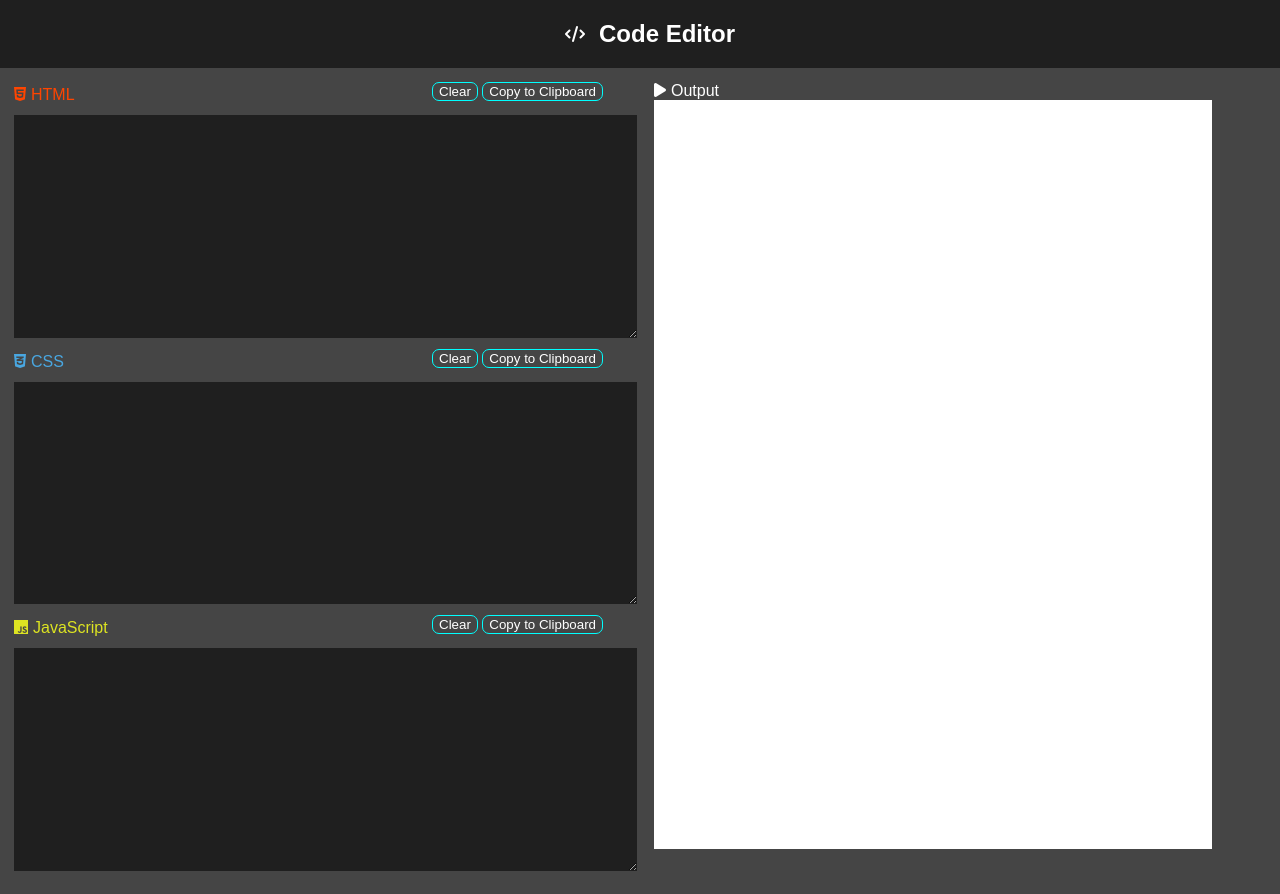
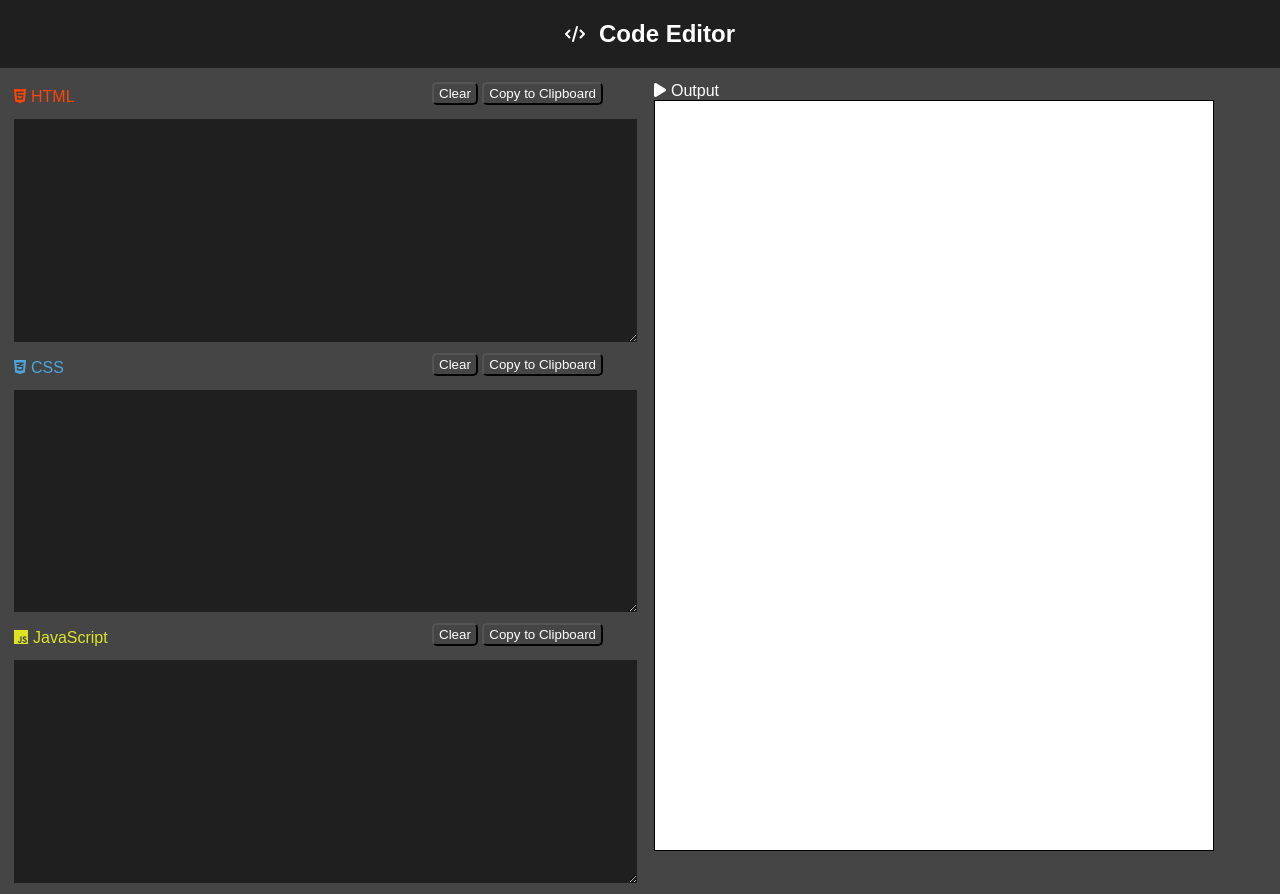
Before and after one commit to Mayankkatheriya/Mct_4, a browser extension: page Ayush_Code_Editor_Using_Javascript/home.html in a window 1280 px wide. Drawn offline with Linux system fonts and the light colour scheme.

Commit message:
UI for buttons improved

```diff
--- a/Ayush_Code_Editor_Using_Javascript/style.css
+++ b/Ayush_Code_Editor_Using_Javascript/style.css
@@ -27,11 +27,11 @@ body
 }
 
 button{
-    border: 1px solid cyan;
     background-color: #454545;
     color: white;
-    border-radius: 7px;
+    border-radius: 5px;
     margin-bottom: 7px;
+    padding: 2px 5px;
 }
 
 
@@ -67,6 +67,10 @@ button{
     width: 95%;
 }
 
+#output{
+    border: 1px solid black;
+}
+
 textarea
 {
     width: 94%;
@@ -77,7 +81,7 @@ textarea
     border: 0;
     outline: 0;
     font-size: 18px;
-    color:#fff
+    color:#fff;
 }
 
 .right{
```
